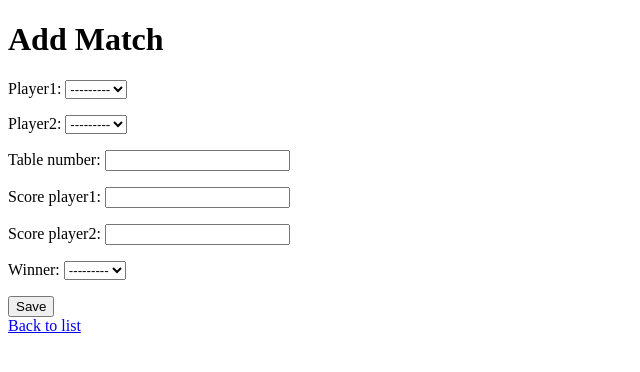
After one commit to 4kubimusume/tsusaka-manager, a Django app: page /matches/add/ in a window 1280 px wide. The commit adds this page. Shown: the top 372 px of the page, without its empty margins (0-640 px from the left). Run offline with Django 5.2, Linux system fonts and the light colour scheme; data that the repository does not hold is empty.

Commit message:
feat: add score feature and corresponding tests

```diff
--- a/tsusaka_manager/core/forms.py
+++ b/tsusaka_manager/core/forms.py
@@ -1,7 +1,32 @@
 from django import forms
-from .models import Participant
+from .models import Participant, Match
 
 class ParticipantForm(forms.ModelForm):
     class Meta:
         model = Participant
         fields = ['name', 'email', 'type']
+
+class MatchForm(forms.ModelForm):
+    score_player1 = forms.CharField(required=True)
+    score_player2 = forms.CharField(required=True)
+    winner = forms.ModelChoiceField(queryset=Participant.objects.all(), required=True)
+
+    class Meta:
+        model = Match
+        fields = ['player1', 'player2', 'table_number', 'score_player1', 'score_player2', 'winner']
+
+    def clean(self):
+        cleaned_data = super().clean()
+        score1 = cleaned_data.get("score_player1")
+        score2 = cleaned_data.get("score_player2")
+        winner = cleaned_data.get("winner")
+
+        if not score1 or not score2 or not winner:
+            raise forms.ValidationError("スコアと勝者をすべて入力してください。")
+
+        return cleaned_data
+
+class MatchScoreForm(forms.ModelForm):
+    class Meta:
+        model = Match
+        fields = ['score_player1', 'score_player2', 'winner']
--- a/tsusaka_manager/core/models.py
+++ b/tsusaka_manager/core/models.py
@@ -47,9 +47,9 @@ class Match(models.Model):
     player1 = models.ForeignKey(Participant, related_name='matches_as_player1', on_delete=models.CASCADE)
     player2 = models.ForeignKey(Participant, related_name='matches_as_player2', on_delete=models.CASCADE)
     table_number = models.IntegerField(null=True, blank=True)
-    score_player1 = models.CharField(max_length=20, blank=True)  # 例: "11-8, 8-11, 11-9"
-    score_player2 = models.CharField(max_length=20, blank=True)
-    winner = models.ForeignKey(Participant, related_name='wins', null=True, blank=True, on_delete=models.SET_NULL)
+    score_player1 = models.CharField(max_length=20)  # 例: "11-8, 8-11, 11-9"
+    score_player2 = models.CharField(max_length=20)
+    winner = models.ForeignKey(Participant, related_name='wins', null=True, on_delete=models.SET_NULL)
 
     def __str__(self):
         return f"{self.player1.name} vs {self.player2.name}"
--- /dev/null
+++ b/tsusaka_manager/core/templates/matches/form.html
@@ -0,0 +1,15 @@
+<!DOCTYPE html>
+<html>
+<head>
+    <title>Add Match</title>
+</head>
+<body>
+    <h1>Add Match</h1>
+    <form method="post">
+        {% csrf_token %}
+        {{ form.as_p }}
+        <button type="submit">Save</button>
+    </form>
+    <a href="{% url 'match_list' %}">Back to list</a>
+</body>
+</html>
--- a/tsusaka_manager/core/urls.py
+++ b/tsusaka_manager/core/urls.py
@@ -7,4 +7,6 @@ urlpatterns = [
     path('edit/<int:participant_id>/', views.participant_edit, name='participant_edit'),
     path('delete/<int:participant_id>/', views.participant_delete, name='participant_delete'),
     path('matches/', views.match_list, name='match_list'),
+    path('matches/add/', views.match_create, name='match_create'),
+    path('matches/edit/<int:match_id>/', views.match_edit, name='match_edit'),
 ]
--- a/tsusaka_manager/core/views.py
+++ b/tsusaka_manager/core/views.py
@@ -1,6 +1,6 @@
 from django.shortcuts import render, redirect, get_object_or_404
 from .models import Participant, Match
-from .forms import ParticipantForm
+from .forms import ParticipantForm, MatchForm, MatchScoreForm
 
 def participant_list(request):
     participants = Participant.objects.all()
@@ -37,3 +37,24 @@ def participant_delete(request, participant_id):
 def match_list(request):
     matches = Match.objects.all().select_related('player1', 'player2')
     return render(request, 'matches/list.html', {'matches': matches})
+
+def match_create(request):
+    if request.method == 'POST':
+        form = MatchForm(request.POST)
+        if form.is_valid():
+            form.save()
+            return redirect('match_list')
+    else:
+        form = MatchForm()
+    return render(request, 'matches/form.html', {'form': form})
+
+def match_edit(request, match_id):
+    match = get_object_or_404(Match, pk=match_id)
+    if request.method == 'POST':
+        form = MatchScoreForm(request.POST, instance=match)
+        if form.is_valid():
+            form.save()
+            return redirect('match_list')
+    else:
+        form = MatchScoreForm(instance=match)
+    return render(request, 'matches/edit.html', {'form': form, 'match': match})
```
Also changed, not shown: tsusaka_manager/core/templates/matches/edit.html (added, +18 -0 lines), tsusaka_manager/core/templates/matches/list.html (+8 -1 lines), tsusaka_manager/core/tests.py (+62 -1 lines), tsusaka_manager/core/migrations/0003_alter_match_score_player1_alter_match_score_player2_and_more.py (added).
